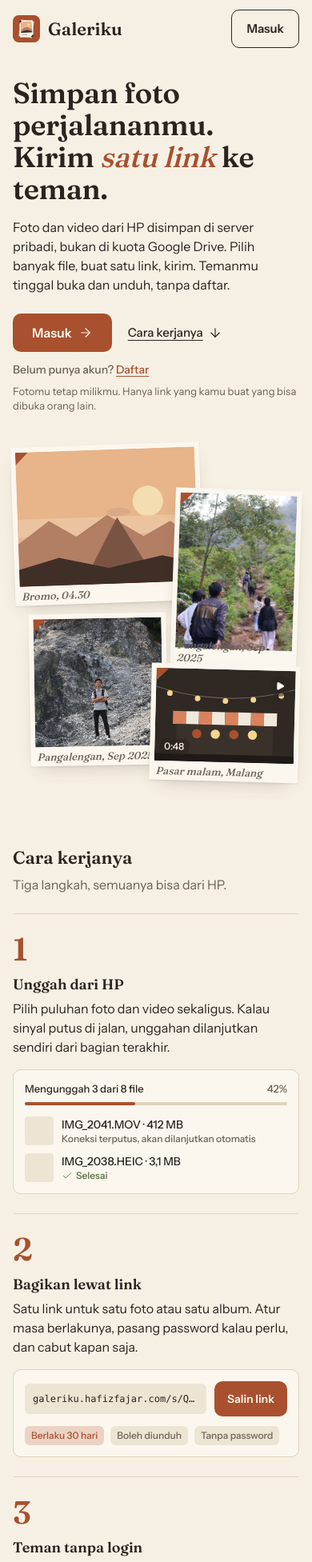
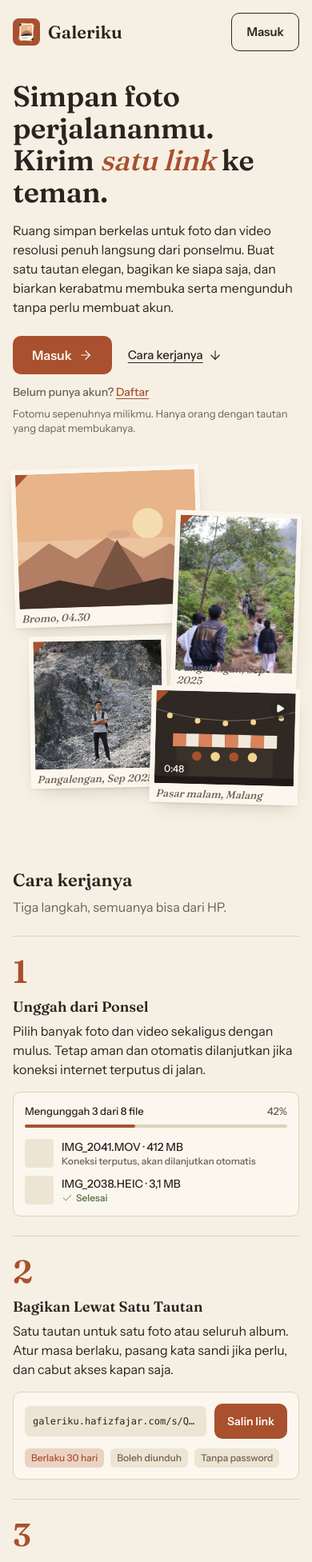
Before and after one commit to hfzfjr/galeriku, a Next.js app in the folder frontend/: page / in a window 390 px wide. Shown: the top 1953 px of the page at 80% size. Built offline with nearby package versions, Linux system fonts and the light colour scheme; no server answers.

Commit message:
fix(ui): sesuaikan safe area inset mobile atas dan perbarui landing page lebih clean standar industri

```diff
--- a/frontend/src/app/page.tsx
+++ b/frontend/src/app/page.tsx
@@ -11,7 +11,7 @@ import {
 const LANDING_TITLE =
   "Galeriku, simpan foto perjalananmu dan kirim satu link";
 const LANDING_DESCRIPTION =
-  "Simpan foto dan video perjalananmu di server pribadi, lalu kirim satu link ke teman. Unggah dari HP, atur masa berlaku, tanpa daftar untuk penerima.";
+  "Ruang simpan berkelas untuk foto dan video resolusi penuh. Bagikan lewat satu tautan elegan, tanpa batas kompresi, dan tanpa daftar untuk penerima.";
 
 export const metadata: Metadata = {
   title: { absolute: LANDING_TITLE },
--- a/frontend/src/app/s/[token]/public-share-client.tsx
+++ b/frontend/src/app/s/[token]/public-share-client.tsx
@@ -157,7 +157,7 @@ export function PublicShareClient({ token }: { token: string }) {
   return (
     <div className="min-h-screen bg-bg flex flex-col">
       {/* Header Publik */}
-      <header className="sticky top-0 z-30 flex h-16 items-center justify-between border-b border-line bg-surface/90 px-4 sm:px-8 backdrop-blur-md">
+      <header className="sticky top-0 z-30 flex min-h-16 items-center justify-between border-b border-line bg-surface/90 px-4 pt-[calc(env(safe-area-inset-top,0px)+0.5rem)] pb-2.5 sm:px-8 sm:py-0 backdrop-blur-md">
         <Link href="/" className="flex items-center gap-2">
           <div className="flex h-8 w-8 items-center justify-center rounded-lg bg-accent text-white font-serif font-bold text-lg">
             G
--- a/frontend/src/components/app/app-shell.tsx
+++ b/frontend/src/components/app/app-shell.tsx
@@ -14,7 +14,7 @@ import { useSession } from "@/lib/session";
 function AppLoadingSkeleton() {
   return (
     <div aria-busy="true" aria-label="Memuat aplikasi" className="min-h-dvh">
-      <div className="mx-auto flex w-full max-w-3xl flex-col gap-4 px-4 pt-4">
+      <div className="mx-auto flex w-full max-w-3xl flex-col gap-4 px-4 pt-[calc(env(safe-area-inset-top,0px)+1.5rem)] lg:pt-8">
         <div className="h-8 w-32 animate-pulse rounded-md bg-sunken" />
         <div className="h-24 w-full animate-pulse rounded-lg bg-sunken" />
         <div className="h-24 w-full animate-pulse rounded-lg bg-sunken" />
@@ -79,7 +79,7 @@ export function AppShell({ children }: { children: ReactNode }) {
       <div className="fixed inset-x-0 bottom-0 z-10 lg:static lg:z-auto">
         <BottomNav className="lg:min-h-dvh" />
       </div>
-      <div className="mx-auto w-full max-w-3xl flex-1 px-4 pb-32 pt-4 lg:px-6 lg:pb-8">
+      <div className="mx-auto w-full max-w-3xl flex-1 px-4 pb-32 pt-[calc(env(safe-area-inset-top,0px)+1.5rem)] lg:px-6 lg:pb-8 lg:pt-8">
         {children}
       </div>
     </div>
--- a/frontend/src/components/auth/auth-card.tsx
+++ b/frontend/src/components/auth/auth-card.tsx
@@ -16,7 +16,7 @@ export function AuthCard({
   children: ReactNode;
 }) {
   return (
-    <main className="mx-auto flex min-h-dvh w-full max-w-md flex-col items-center justify-center gap-6 px-4 py-8">
+    <main className="mx-auto flex min-h-dvh w-full max-w-md flex-col items-center justify-center gap-6 px-4 pt-[calc(env(safe-area-inset-top,0px)+2rem)] pb-8">
       <Link
         href="/"
         aria-label="Galeriku, kembali ke beranda"
--- a/frontend/src/components/landing/sections.tsx
+++ b/frontend/src/components/landing/sections.tsx
@@ -11,7 +11,7 @@ import { PhotoStack } from "./photo-card";
 
 export function SiteHeader() {
   return (
-    <header className="mx-auto flex w-full max-w-[560px] items-center justify-between px-4 py-3 md:max-w-[960px] md:px-6 md:py-5">
+    <header className="mx-auto flex w-full max-w-[560px] items-center justify-between px-4 pt-[calc(env(safe-area-inset-top,0px)+1rem)] pb-3 md:max-w-[960px] md:px-6 md:py-5">
       <Logo />
       <ButtonLink
         variant="secondary"
@@ -35,9 +35,9 @@ export function Hero() {
             teman.
           </h1>
           <p className="mt-4 text-body text-ink md:mt-5">
-            Foto dan video dari HP disimpan di server pribadi, bukan di kuota
-            Google Drive. Pilih banyak file, buat satu link, kirim. Temanmu
-            tinggal buka dan unduh, tanpa daftar.
+            Ruang simpan berkelas untuk foto dan video resolusi penuh langsung
+            dari ponselmu. Buat satu tautan elegan, bagikan ke siapa saja, dan
+            biarkan kerabatmu membuka serta mengunduh tanpa perlu membuat akun.
           </p>
           <div className="mt-6 flex flex-wrap items-center gap-x-5 gap-y-1 md:mt-7">
             <ButtonLink href="/login">
@@ -66,8 +66,8 @@ export function Hero() {
             </a>
           </p>
           <p className="mt-2 text-[13px] leading-[18px] text-ink-muted">
-            Fotomu tetap milikmu. Hanya link yang kamu buat yang bisa dibuka
-            orang lain.
+            Fotomu sepenuhnya milikmu. Hanya orang dengan tautan yang dapat
+            membukanya.
           </p>
         </div>
         <div className="mt-10 min-w-0 flex-1 md:mt-0">
@@ -81,20 +81,20 @@ export function Hero() {
 const STEPS = [
   {
     number: "1",
-    title: "Unggah dari HP",
-    text: "Pilih puluhan foto dan video sekaligus. Kalau sinyal putus di jalan, unggahan dilanjutkan sendiri dari bagian terakhir.",
+    title: "Unggah dari Ponsel",
+    text: "Pilih banyak foto dan video sekaligus dengan mulus. Tetap aman dan otomatis dilanjutkan jika koneksi internet terputus di jalan.",
     mock: <UploadMock />,
   },
   {
     number: "2",
-    title: "Bagikan lewat link",
-    text: "Satu link untuk satu foto atau satu album. Atur masa berlakunya, pasang password kalau perlu, dan cabut kapan saja.",
+    title: "Bagikan Lewat Satu Tautan",
+    text: "Satu tautan untuk satu foto atau seluruh album. Atur masa berlaku, pasang kata sandi jika perlu, dan cabut akses kapan saja.",
     mock: <LinkMock />,
   },
   {
     number: "3",
-    title: "Teman tanpa login",
-    text: "Temanmu membuka link di browser HP, melihat foto, memutar video, lalu mengunduh. Tidak perlu akun, tidak perlu pasang aplikasi.",
+    title: "Buka & Unduh Tanpa Ribet",
+    text: "Temanmu cukup membuka tautan di browser apa pun, menikmati tayangan layar penuh, lalu mengunduh tanpa harus memasang aplikasi.",
     mock: <AlbumMock />,
   },
 ] as const;
@@ -137,52 +137,48 @@ export function HowItWorks() {
   );
 }
 
-const RULES: Array<{ label: string; value: string }> = [
-  { label: "Kuota awal per akun", value: "5 GB" },
-  { label: "Ukuran foto maksimum", value: "25 MB" },
-  { label: "Ukuran video maksimum", value: "2 GB" },
-  { label: "Masa berlaku link", value: "30 hari" },
-];
+const HIGHLIGHTS = [
+  {
+    title: "Kualitas Asli Tanpa Kompresi",
+    desc: "Foto dan video tersimpan dalam resolusi penuh tanpa penurunan ketajaman atau warna seperti pada aplikasi perpesanan.",
+  },
+  {
+    title: "Kendali Privasi Penuh",
+    desc: "Lindungi tautan dengan kata sandi, atur masa berlaku sesuai kebutuhan, atau cabut akses kapan pun kamu menginginkannya.",
+  },
+  {
+    title: "Unduh Koleksi Sekaligus",
+    desc: "Penerima dapat mengunduh seluruh isi album dalam satu berkas ZIP instan tanpa perlu repot menyimpan satu per satu.",
+  },
+  {
+    title: "Pengalaman Bersih & Tenang",
+    desc: "Tanpa algoritma linimasa, tanpa iklan yang mengganggu, dan tanpa kompresi paksa. Hanya ruang tenang untuk karya dan kenanganmu.",
+  },
+] as const;
 
 export function RulesSection() {
   return (
     <section className="mx-auto w-full max-w-[560px] px-4 pt-[72px] md:max-w-[960px] md:px-6 md:pt-[104px]">
       <div className="md:flex md:items-start md:gap-16">
         <div className="min-w-0 flex-1">
-          <h2 className="text-h2 text-ink md:text-h1">Aturan mainnya</h2>
+          <h2 className="text-h2 text-ink md:text-h1">Mengapa Galeriku?</h2>
           <p className="mt-2 text-body text-ink-muted md:mt-3">
-            Galeriku jalan di server pribadi, jadi ada batasnya. Ini yang perlu
-            kamu tahu sebelum mulai.
+            Semua kemudahan berbagi foto dan video, dirancang dengan standar kenyamanan dan privasi tertinggi.
           </p>
-          <div className="mt-5 md:mt-6">
-            {RULES.map((rule) => (
+          <div className="mt-6 space-y-5 md:mt-8 md:space-y-6">
+            {HIGHLIGHTS.map((item) => (
               <div
-                key={rule.label}
-                className="flex items-baseline gap-2 py-2.5"
+                key={item.title}
+                className="border-b border-line pb-4 last:border-b-0 last:pb-0"
               >
-                <span className="text-[15px] leading-[22px] text-ink">
-                  {rule.label}
-                </span>
-                <span
-                  aria-hidden="true"
-                  className="min-w-3 flex-1 border-b border-dotted border-line"
-                />
-                <span className="font-serif text-[18px] font-semibold leading-6 text-ink">
-                  {rule.value}
-                </span>
+                <h3 className="font-serif text-[17px] font-semibold text-ink md:text-[19px]">
+                  {item.title}
+                </h3>
+                <p className="mt-1 text-body text-ink-muted leading-relaxed">
+                  {item.desc}
+                </p>
               </div>
             ))}
-            <p className="pb-2.5 text-[13px] leading-[18px] text-ink-muted">
-              Bawaan 30 hari. Bisa diganti 1 hari, 7 hari, atau tanpa batas.
-            </p>
-            <div className="pt-2.5">
-              <div className="text-[15px] leading-[22px] text-ink">
-                Format yang diterima
-              </div>
-              <div className="mt-0.5 text-label text-ink-muted">
-                JPEG, PNG, WebP, GIF, HEIC, MP4, MOV, WebM
-              </div>
-            </div>
           </div>
         </div>
         <div className="mt-11 md:mt-6 md:w-[340px] md:shrink-0">
@@ -192,12 +188,10 @@ export function RulesSection() {
               className="absolute -top-[11px] left-1/2 -ml-[42px] h-[22px] w-[84px] rotate-2 bg-accent-soft opacity-90 motion-reduce:rotate-0"
             />
             <div className="text-xs font-semibold uppercase tracking-[0.04em] text-ink-muted">
-              Catatan
+              Privasi & Kepercayaan
             </div>
             <p className="mt-2 font-serif text-[18px] font-medium italic leading-[26px] text-ink md:mt-2.5 md:text-[20px] md:leading-7">
-              Server Galeriku ada di rumah. Kalau listrik atau internetnya mati,
-              Galeriku ikut istirahat. Anggap isinya salinan, dan file aslinya
-              tetap simpan di HP.
+              “Kenanganmu sepenuhnya milikmu. Galeriku dirancang tanpa pelacakan data, tanpa iklan, dan tautan hanya dapat dibuka oleh orang yang kamu tuju.”
             </p>
           </div>
         </div>
```
